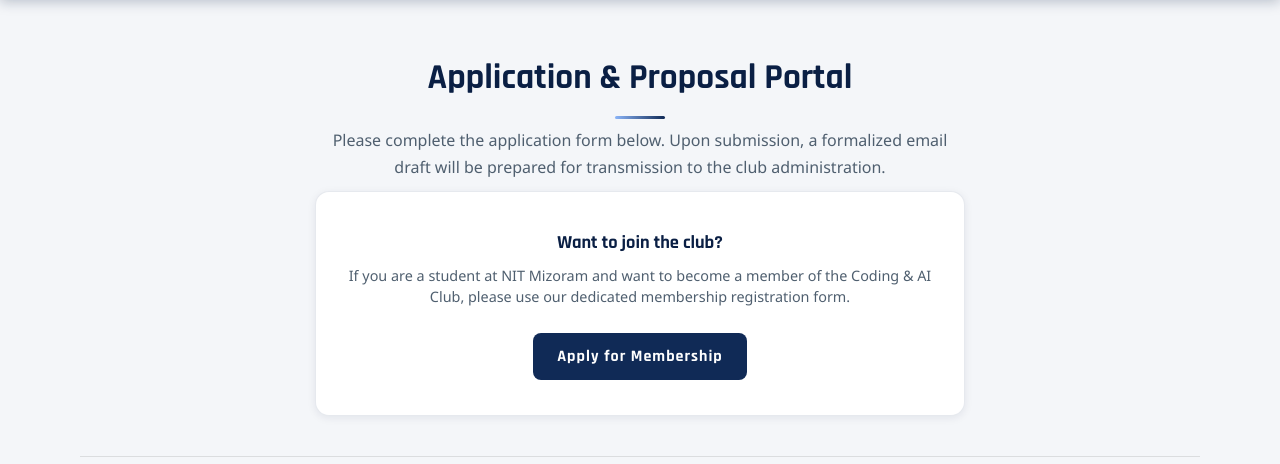
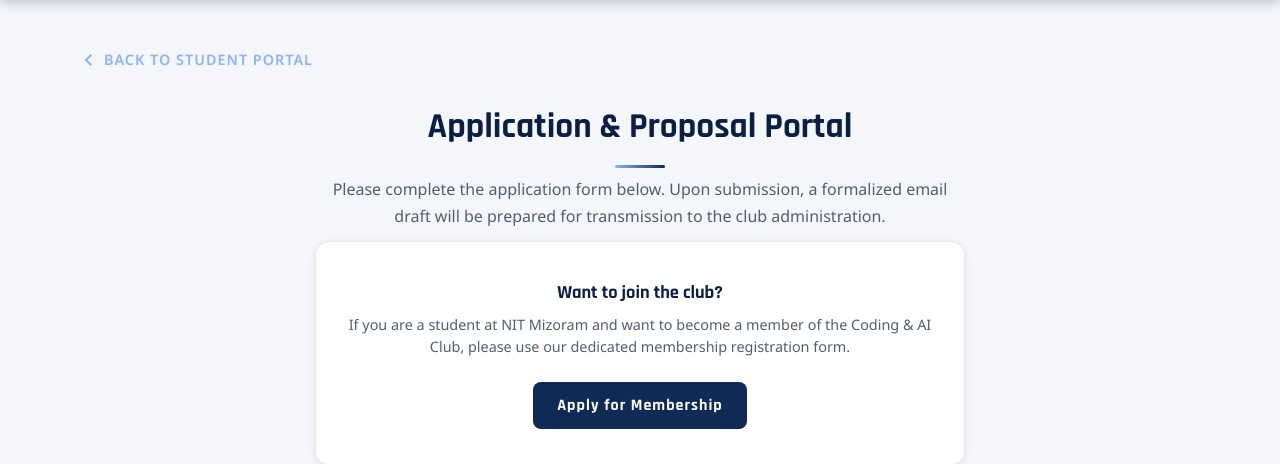
Before and after one commit to coding-ai-club-nitmz/coding-ai-club-nitmizoram, a Flask app: page /join in a window 1280 px wide. Shown: the part 210-674 px from the top of the page. Run offline with Flask 3, Linux system fonts and the light colour scheme.

Commit message:
Add Back to Student Portal navigation links across all student utility facility templates

```diff
--- a/templates/attendance.html
+++ b/templates/attendance.html
@@ -172,6 +172,12 @@
 </style>
 
 <section class="attendance-section">
+    <div class="back-link-box" style="margin-bottom: 20px; text-align: left;">
+        <a href="/portal" class="back-link">
+            <svg width="18" height="18" fill="none" stroke="currentColor" stroke-width="2.5" viewBox="0 0 24 24"><path d="M15 19l-7-7 7-7"/></svg>
+            Back to Student Portal
+        </a>
+    </div>
     <div class="attendance-card">
         <h2>{{ att_config.title }}</h2>
         <p class="desc">{{ att_config.description }}</p>
--- a/templates/dynamic_form.html
+++ b/templates/dynamic_form.html
@@ -128,6 +128,12 @@
 </style>
 
 <section class="form-section">
+    <div class="back-link-box" style="margin-bottom: 20px; text-align: left;">
+        <a href="/portal" class="back-link">
+            <svg width="18" height="18" fill="none" stroke="currentColor" stroke-width="2.5" viewBox="0 0 24 24"><path d="M15 19l-7-7 7-7"/></svg>
+            Back to Student Portal
+        </a>
+    </div>
     <div class="form-header">
         <h2>{{ form_data.title }}</h2>
         <p>{{ form_data.description }}</p>
--- a/templates/join.html
+++ b/templates/join.html
@@ -8,6 +8,12 @@
 {% block twitter_desc %}Formally inviting student applications for the upcoming academic term. Join our community to learn how to build real-world technology, receive mentorship, and grow your technical skills!{% endblock %}
 {% block content %}
     <section class="section">
+        <div class="back-link-box" style="margin-bottom: 20px; text-align: left;">
+            <a href="/portal" class="back-link">
+                <svg width="18" height="18" fill="none" stroke="currentColor" stroke-width="2.5" viewBox="0 0 24 24"><path d="M15 19l-7-7 7-7"/></svg>
+                Back to Student Portal
+            </a>
+        </div>
         <h2>{{ join_data.title }}</h2>
         <p>{{ join_data.desc }}</p>
 
--- a/templates/register.html
+++ b/templates/register.html
@@ -8,6 +8,12 @@
 {% block twitter_desc %}Register for an upcoming event, workshop, or hackathon at the Coding & AI Club.{% endblock %}
 {% block content %}
 <section class="section">
+    <div class="back-link-box" style="margin-bottom: 20px; text-align: left;">
+        <a href="/portal" class="back-link">
+            <svg width="18" height="18" fill="none" stroke="currentColor" stroke-width="2.5" viewBox="0 0 24 24"><path d="M15 19l-7-7 7-7"/></svg>
+            Back to Student Portal
+        </a>
+    </div>
     <h2>Event Registration Portal</h2>
     <p>Please provide your academic and contact details to register for upcoming club events, hackathons, and workshops.
     </p>
--- a/templates/register_team.html
+++ b/templates/register_team.html
@@ -8,6 +8,12 @@
 {% block twitter_desc %}Register your team for {{ event_title }} hosted by the Coding & AI Club.{% endblock %}
 {% block content %}
 <section class="section">
+    <div class="back-link-box" style="margin-bottom: 20px; text-align: left;">
+        <a href="/portal" class="back-link">
+            <svg width="18" height="18" fill="none" stroke="currentColor" stroke-width="2.5" viewBox="0 0 24 24"><path d="M15 19l-7-7 7-7"/></svg>
+            Back to Student Portal
+        </a>
+    </div>
     <h2>{{ event_title }} Registration</h2>
     <p>Please provide your team's details below to register for the competition. You can participate solo or in a team of up to 4 members.</p>
 
--- a/templates/resources.html
+++ b/templates/resources.html
@@ -3,6 +3,12 @@
 {% block title %}Resources – {{ global_data.club_name }}{% endblock %}
 {% block content %}
     <section class="section">
+        <div class="back-link-box" style="margin-bottom: 20px; text-align: left;">
+            <a href="/portal" class="back-link">
+                <svg width="18" height="18" fill="none" stroke="currentColor" stroke-width="2.5" viewBox="0 0 24 24"><path d="M15 19l-7-7 7-7"/></svg>
+                Back to Student Portal
+            </a>
+        </div>
         <h2>Learning Materials &amp; Downloads</h2>
         <p>Access official club slides, technical roadmaps, and PDF guides.</p>
         <div class="event-container" style="margin-top:32px;">
--- a/templates/verify.html
+++ b/templates/verify.html
@@ -5,6 +5,12 @@
 
 {% block content %}
 <section class="section">
+    <div class="back-link-box" style="margin-bottom: 20px; text-align: left;">
+        <a href="/portal" class="back-link">
+            <svg width="18" height="18" fill="none" stroke="currentColor" stroke-width="2.5" viewBox="0 0 24 24"><path d="M15 19l-7-7 7-7"/></svg>
+            Back to Student Portal
+        </a>
+    </div>
     <h2>Certificate Verification Portal</h2>
     <p>Verify official event certificates issued by the Coding & AI Club, NIT Mizoram.</p>
 
```
